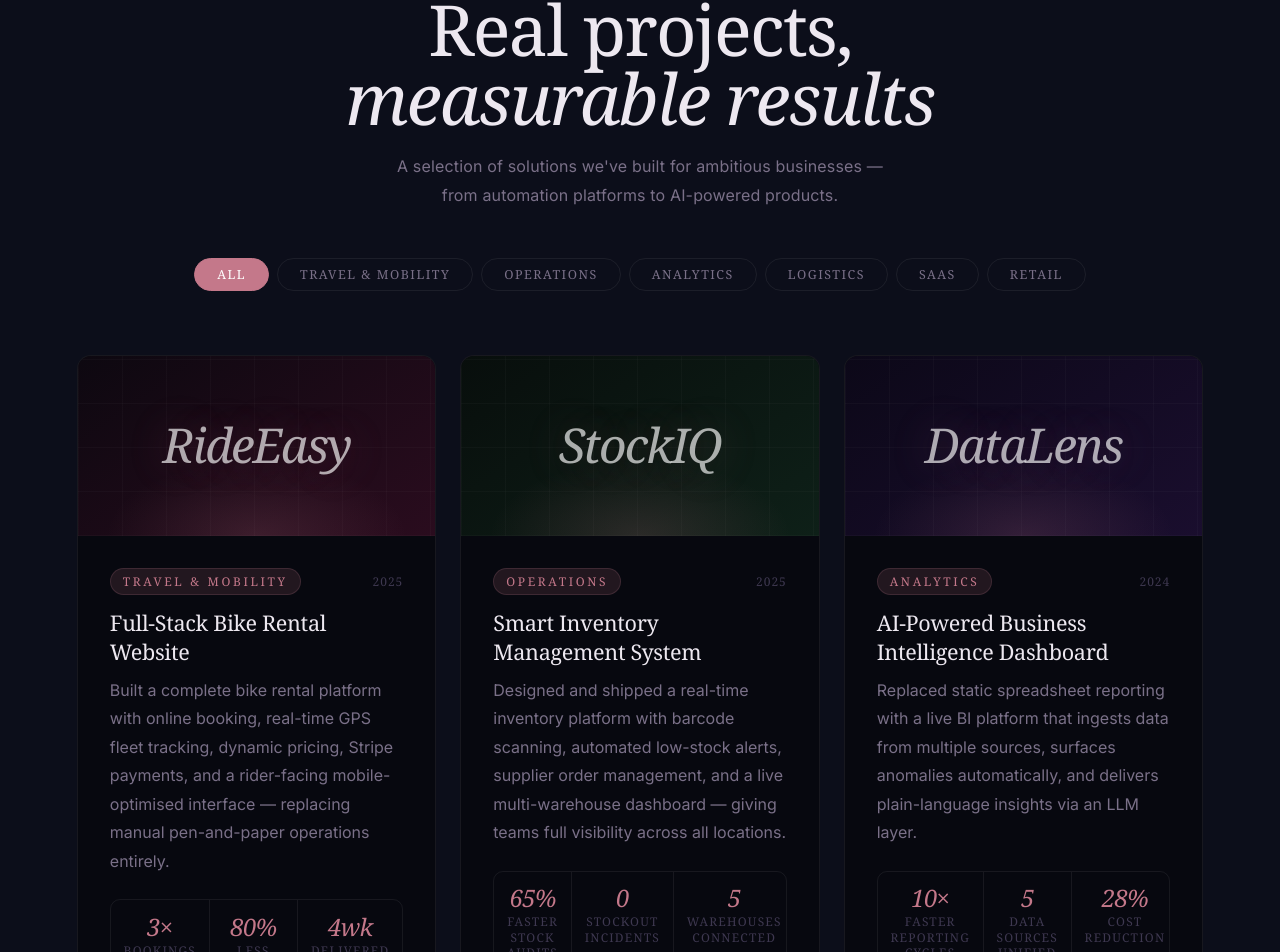
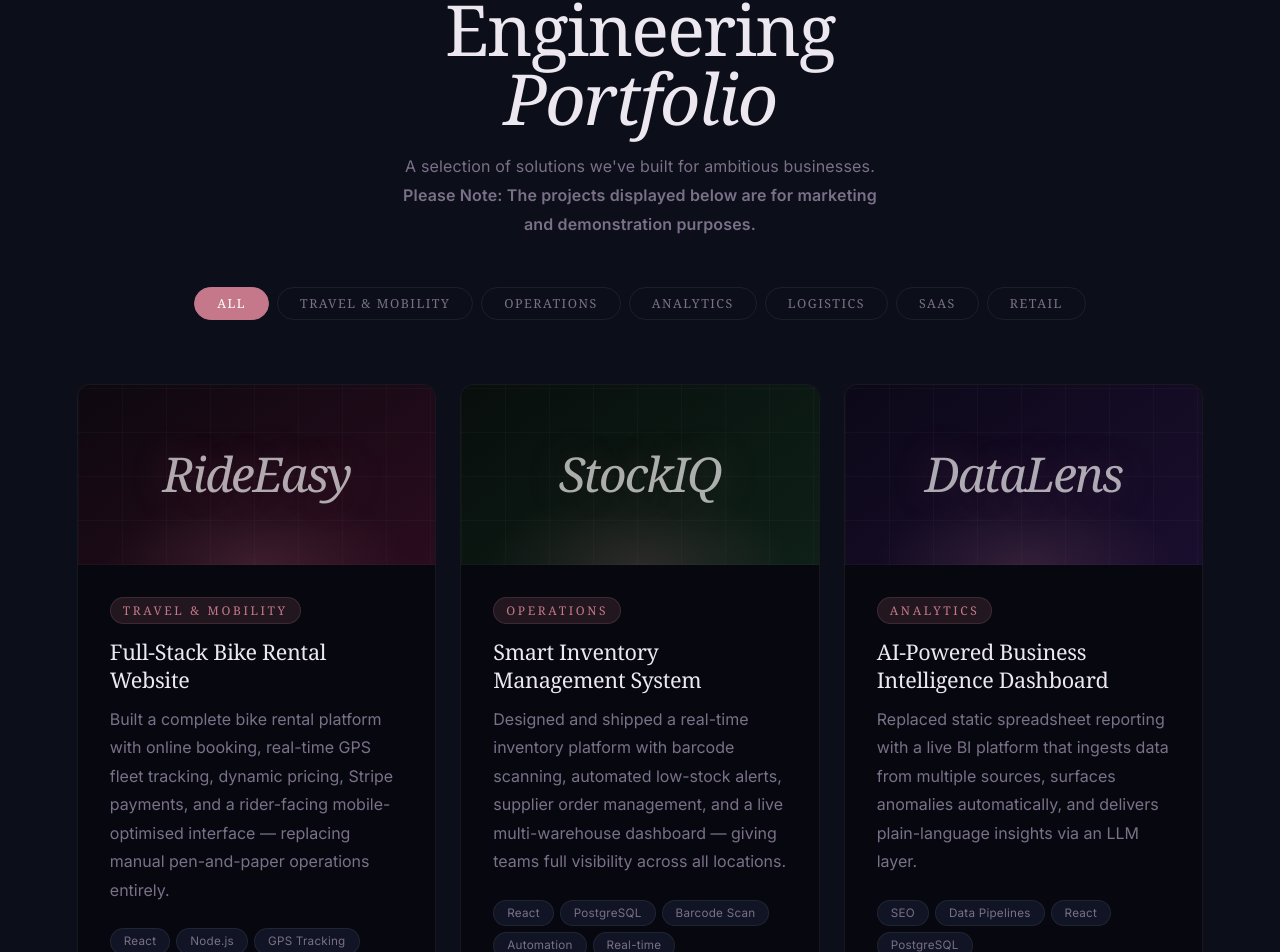
Before and after one commit to Locana-tech-co/Locana-tech-co-Locana-website-version-01, a React (Vite) app: page / in a window 1280 px wide. Shown: the part 2227-3179 px from the top of the page. Built offline with nearby package versions, Linux system fonts and the light colour scheme.

Commit message:
remove numbers and years from case studies, marketing disclaimer

```diff
--- a/src/components/CaseStudies.jsx
+++ b/src/components/CaseStudies.jsx
@@ -13,8 +13,8 @@ export function CaseStudies() {
         {/* Header */}
         <div className="cs-hd">
           <span className="lbl rv">Our Work</span>
-          <h2 id="cs-h" className="sh rv">Real projects,<br /><em>measurable results</em></h2>
-          <p className="sdesc rv">A selection of solutions we've built for ambitious businesses — from automation platforms to AI-powered products.</p>
+          <h2 id="cs-h" className="sh rv">Engineering<br /><em>Portfolio</em></h2>
+          <p className="sdesc rv">A selection of solutions we've built for ambitious businesses. <br/><strong>Please Note: The projects displayed below are for marketing and demonstration purposes.</strong></p>
         </div>
 
         {/* Filter pills */}
@@ -51,20 +51,11 @@ export function CaseStudies() {
               <div className="cs-body">
                 <div className="cs-meta">
                   <span className="cs-industry">{c.industry}</span>
-                  <span className="cs-year">{c.year}</span>
                 </div>
                 <h3 className="cs-title">{c.title}</h3>
                 <p className="cs-desc">{c.desc}</p>
 
-                {/* Stats */}
-                <div className="cs-stats">
-                  {c.stats.map((s) => (
-                    <div className="cs-stat" key={s.label}>
-                      <span className="cs-stat-val">{s.value}</span>
-                      <span className="cs-stat-lbl">{s.label}</span>
-                    </div>
-                  ))}
-                </div>
+                {/* Stats Removed as requested */}
 
                 {/* Tags */}
                 <div className="p-chips cs-chips">
```
